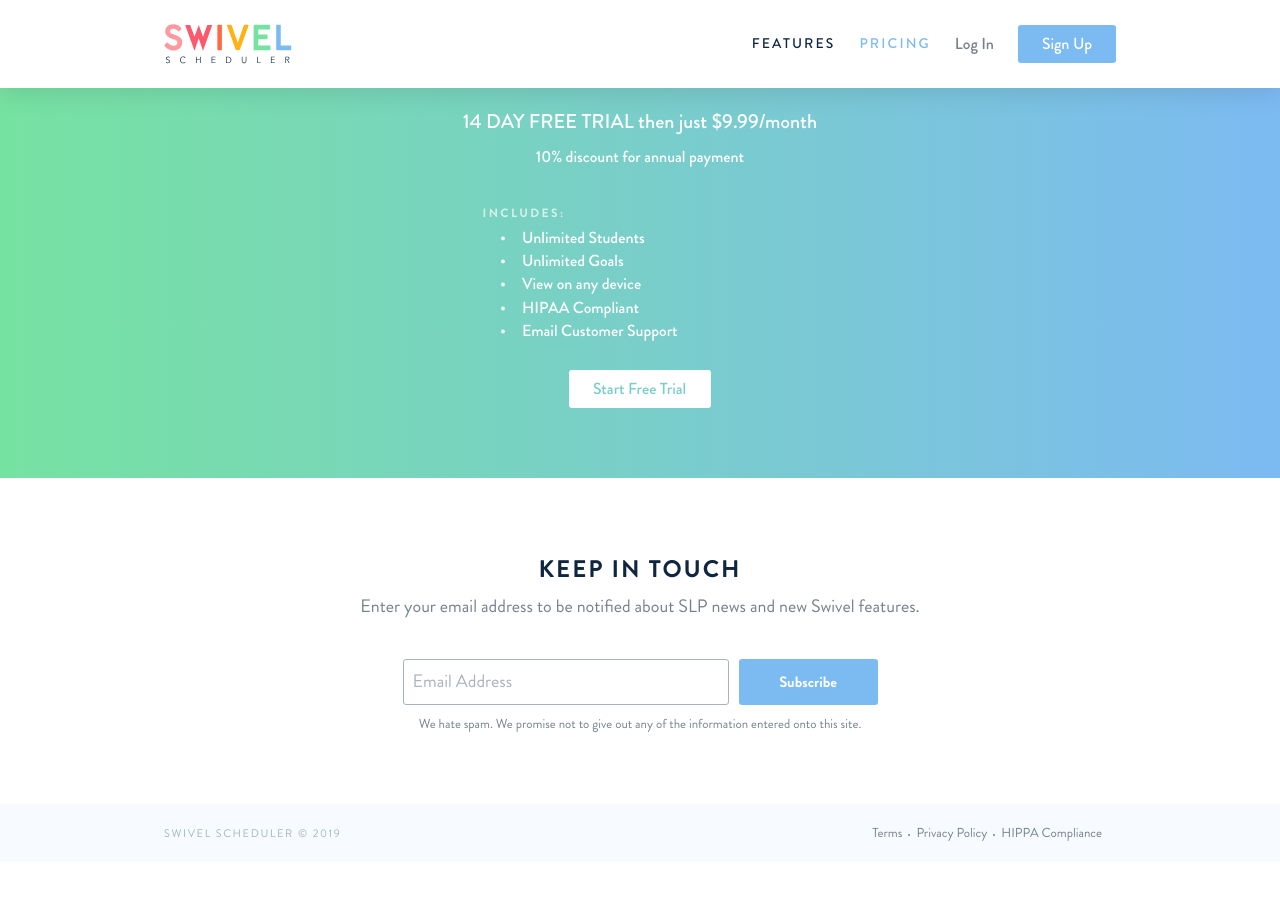
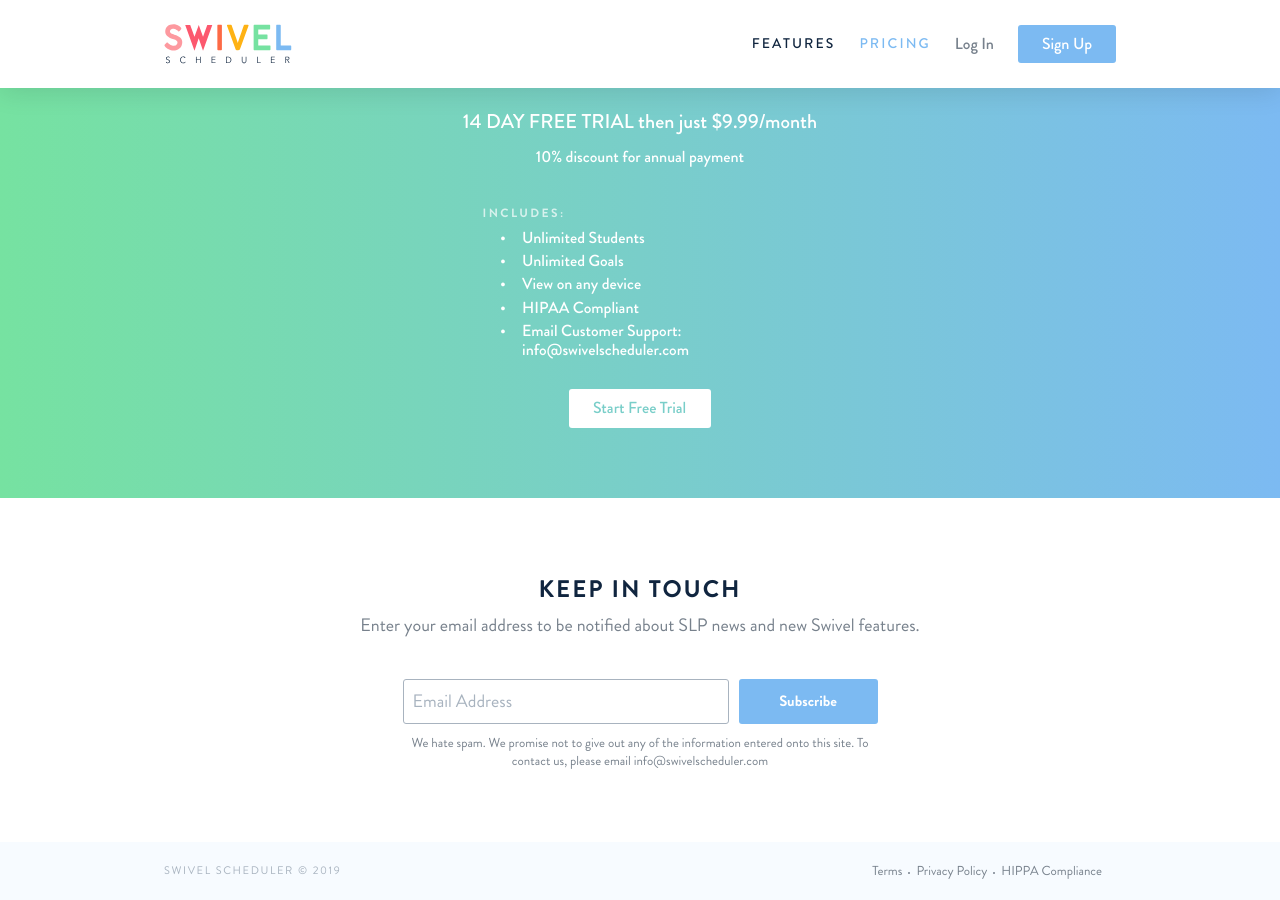
Before and after one commit to swivelscheduler/swivelscheduler.com, a Jekyll site: the page built from index.md, in a window 1280 px wide and 900 px high, scrolled down 1453 px. Built offline with Jekyll 4.4.1, drawn with Linux system fonts in a browser that asks for light colours; before the commit the page ends 2315 px from its top, so only the background shows below that.

Commit message:
Updated Index

```diff
--- a/index.md
+++ b/index.md
@@ -36,11 +36,13 @@ pricing_body_list:
 - Unlimited Goals
 - View on any device
 - HIPAA Compliant
-- Email Customer Support
+- 'Email Customer Support: info@swivelscheduler.com'
 contact_heading: Keep in touch
-contact_subtitle: Enter your email address to be notified about SLP news and new Swivel
-  features.
-contact_form_text: We hate spam. We promise not to give out any of the information
-  entered onto this site.
+contact_subtitle: 'Enter your email address to be notified about SLP news and new
+  Swivel features. '
+contact_form_text: |-
+  We hate spam. We promise not to give out any of the information entered onto this site.
+
+  To contact us, please email info@swivelscheduler.com
 layout: home
 ---
```
